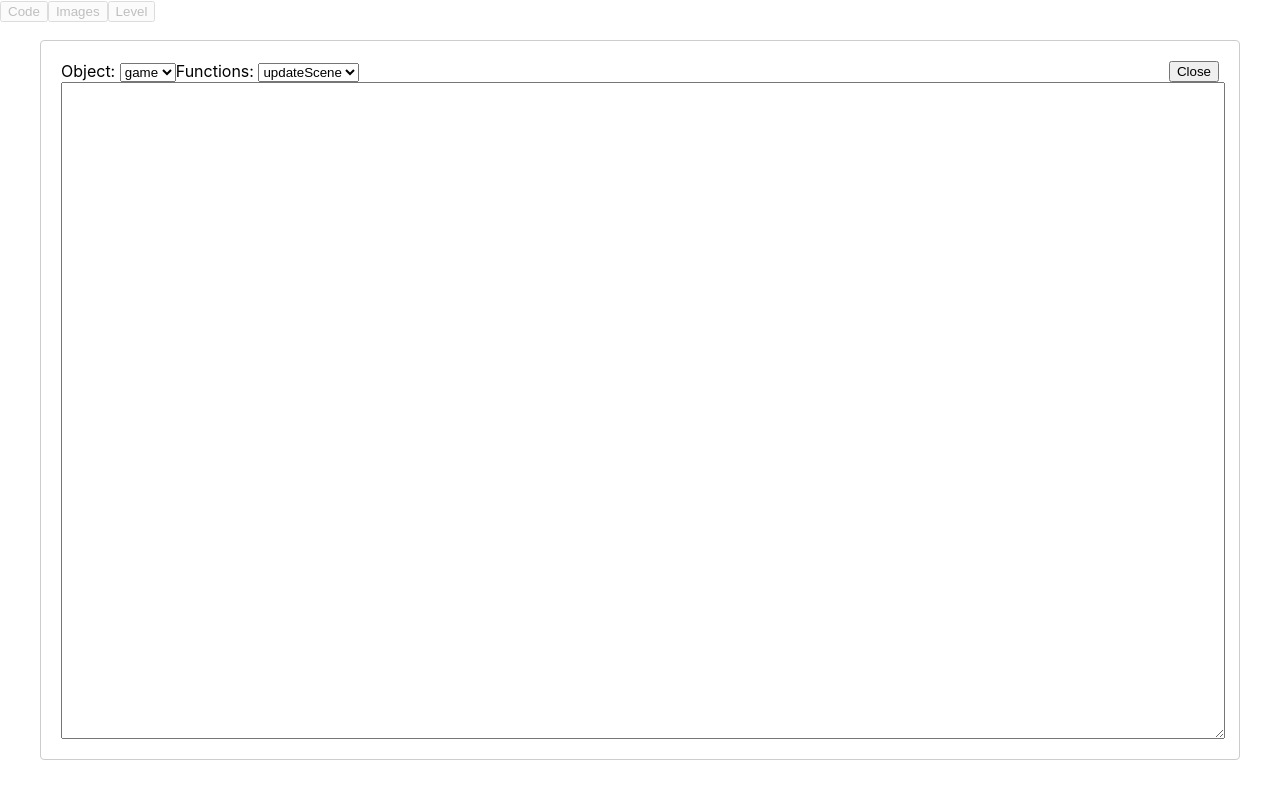
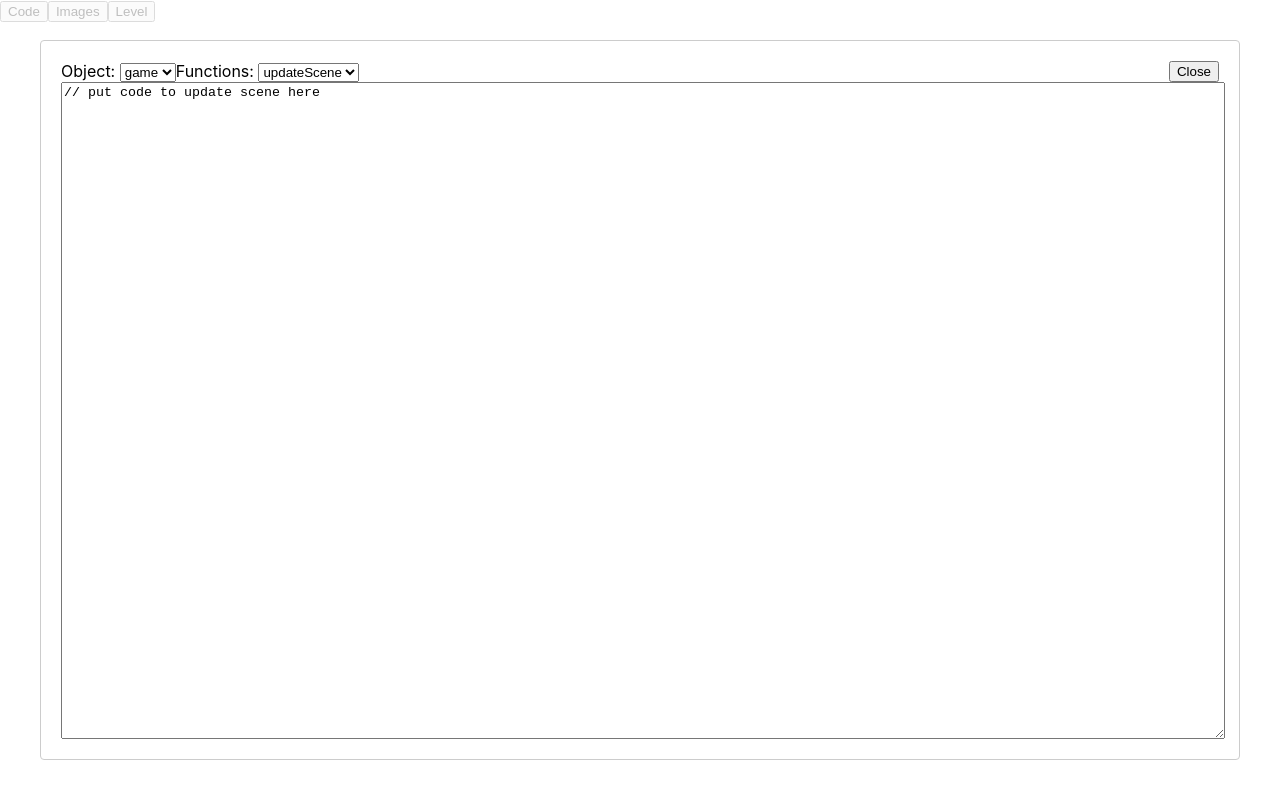
Before and after one commit to alexezh/bark.ui, a React (Create React App) app: page / in a window 1280 px wide. Both pictures are taken after a click on the button "Code". Built offline with nearby package versions, Linux system fonts and the light colour scheme.

Commit message:
store code block locally

```diff
--- a/src/Project.ts
+++ b/src/Project.ts
@@ -25,6 +25,14 @@ export class CodeFileDef {
     }
 
     return codeFile.code[blockId];
+  }
+
+  public static updateCode(codeFile: CodeFileDef | undefined, blockId: string | undefined, code: string) {
+    if (codeFile === undefined || blockId === undefined) {
+      return '';
+    }
+
+    codeFile.code[blockId] = code;
   }
 }
 
--- a/src/TextEditorCanvas.tsx
+++ b/src/TextEditorCanvas.tsx
@@ -3,7 +3,7 @@ import _ from "lodash";
 
 import { editorState } from './EditorState';
 import TextEditorToolbar from './TextEditorToolbar';
-import { CodeFileDef } from './Project';
+import { CodeFileDef, project } from './Project';
 
 export interface ITextEditorCanvasProps {
   onClose: any
@@ -25,12 +25,13 @@ export default class TextEditorCanvas extends React.Component<ITextEditorCanvasP
       'onToolbarChange'
     ]);
 
-    let blockId = props.codeFile?.getLastEditedBlockId();
+    let codeFile = props.codeFile === undefined ? project.def.codeFile : props.codeFile;
+    let blockId = codeFile?.getLastEditedBlockId();
 
     this.state = {
-      codeFile: props.codeFile,
+      codeFile: codeFile,
       codeFileBlock: blockId,
-      code: CodeFileDef.getCode(props.codeFile, blockId)
+      code: CodeFileDef.getCode(codeFile, blockId)
     }
   }
 
@@ -52,6 +53,9 @@ export default class TextEditorCanvas extends React.Component<ITextEditorCanvasP
 
   private onCodeChange(event: any) {
     this.setState({ code: event.target.value });
+    if (this.state.codeFile !== undefined) {
+      CodeFileDef.updateCode(this.state.codeFile, this.state.codeFileBlock, event.target.value);
+    }
   }
 
   private onToolbarChange(file: CodeFileDef, block?: string) {
```
